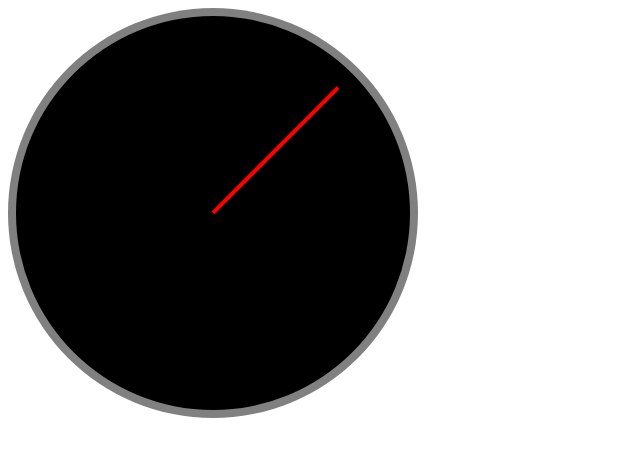
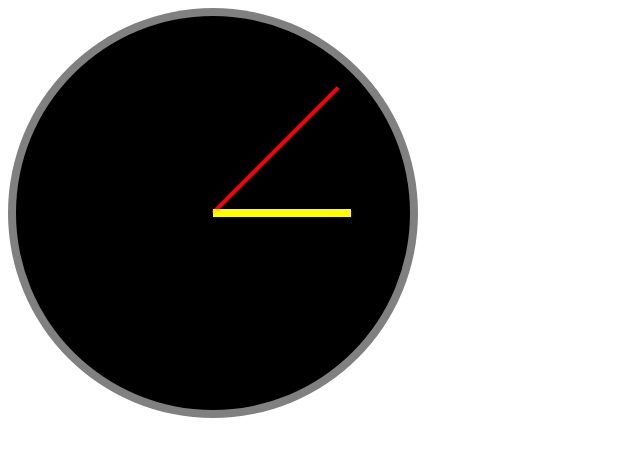
Before and after one commit to Sasicrastko/JavaScript-Analog-Clock, a plain HTML site: page index.html in a window 1280 px wide. Shown: the whole page, without its empty margins (0-640 px from the left). Drawn offline with Linux system fonts and the light colour scheme.

Commit message:
minute hand

```diff
--- a/index.html
+++ b/index.html
@@ -9,10 +9,22 @@ div.second-hand {
     left: 0%;
     width: 100%;
     height: 1%;
-    background-color: transaprent;
+    /* background-color: transaprent; */
     -ms-transform: rotate(-45deg); /* IE 9 */
     -webkit-transform: rotate(-45deg); /* Safari 3-8 */
     transform: rotate(-45deg);
+}
+
+div.minute-hand {
+    position: absolute;
+    top: 49%;
+    left: 0%;
+    width: 100%;
+    height: 2%;
+    /* background-color: transaprent; */
+    -ms-transform: rotate(0deg); /* IE 9 */
+    -webkit-transform: rotate(0deg); /* Safari 3-8 */
+    transform: rotate(0deg);
 }
 
 div.inner-circle {
@@ -31,6 +43,7 @@ div.outer-circle {
     background-color: gray;
     border-radius: 50%;
 }
+
 .transparent1{
   position: absolute;
   background-color: transparent;
@@ -40,7 +53,7 @@ div.outer-circle {
   height: 100%;
 }
 
-.visible{
+.visible1{
   position: absolute;
   top: 0%;
   left:50%;
@@ -48,6 +61,26 @@ div.outer-circle {
   width: 45%;
   height: 100%;
 }
+
+.transparent2{
+  position: absolute;
+  background-color: transparent;
+  top: 0%;
+  left:0%;
+  width: 50%;
+  height: 100%;
+}
+
+.visible2{
+  position: absolute;
+  top: 0%;
+  left:50%;
+  background: yellow;
+  width: 35%;
+  height: 100%;
+}
+
+
 </style>
 
 </head>
@@ -55,7 +88,11 @@ div.outer-circle {
 <div class="inner-circle">
   <div class="second-hand">
     <div class="transparent1"></div>
-    <div class="visible"></div>
+    <div class="visible1"></div>
+  </div>
+  <div class="minute-hand">
+    <div class="transparent2"></div>
+    <div class="visible2"></div>
   </div>
 </div>
 </div>
```
